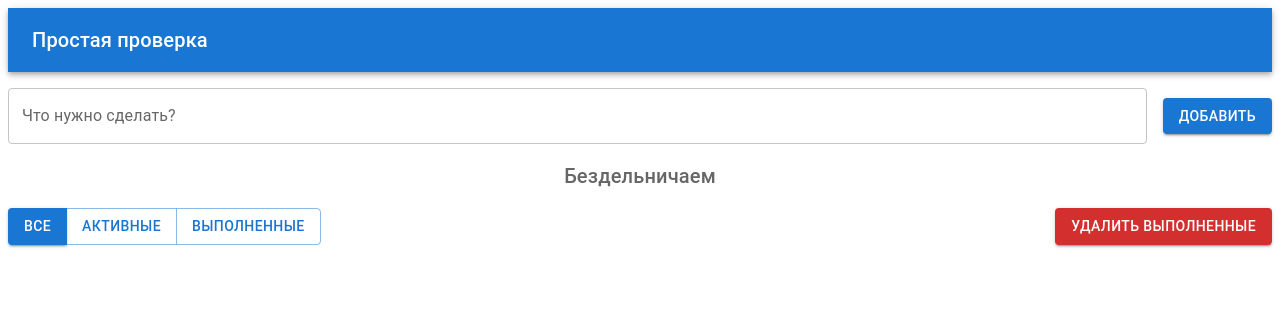
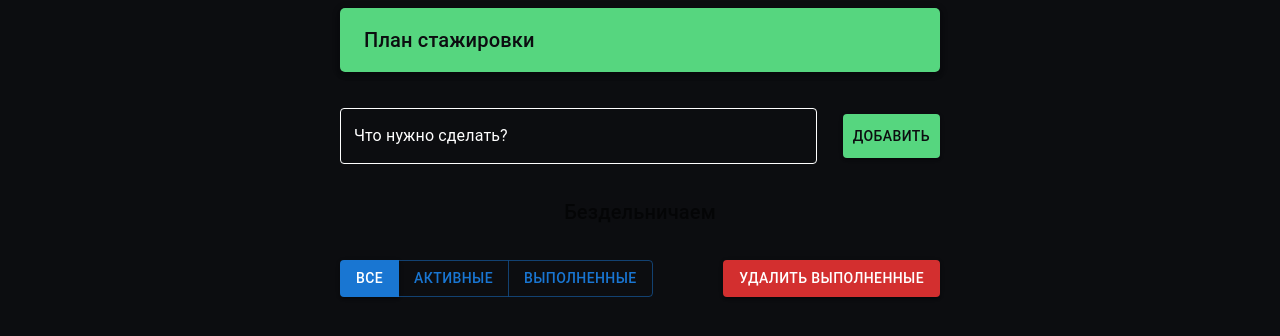
Before and after one commit to AndStrel/tasks, a React (Vite) app: page / in a window 1280 px wide. Shown: the top 336 px of the page. Built offline with nearby package versions, Linux system fonts and the light colour scheme.

Commit message:
add new color

```diff
--- a/index.html
+++ b/index.html
@@ -1,5 +1,5 @@
 <!doctype html>
-<html lang="en">
+<html lang="ru">
   <head>
     <meta charset="UTF-8" />
     <link rel="icon" href="https://jobs.mindbox.ru/favicons/main-favicon-32x32.png" sizes="32x32">
--- a/package.json
+++ b/package.json
@@ -4,7 +4,7 @@
   "version": "0.0.0",
   "type": "module",
   "scripts": {
-    "dev": "vite",
+    "start": "vite",
     "build": "tsc -b && vite build",
     "deploy": "gh-pages -d dist",
     "lint": "eslint .",
@@ -37,6 +37,7 @@
     "gh-pages": "^6.2.0",
     "globals": "^15.12.0",
     "jest": "^29.7.0",
+    "sass-embedded": "^1.83.4",
     "ts-jest": "^29.2.5",
     "ts-node": "^10.9.2",
     "typescript": "^5.7.2",
--- /dev/null
+++ b/src/components/app/app.module.scss
@@ -0,0 +1,6 @@
+.app {
+  display: flex;
+  flex-direction: column;
+  max-width: 600px;
+  margin: 0 auto;
+}
--- a/src/components/app/app.tsx
+++ b/src/components/app/app.tsx
@@ -1,26 +1,27 @@
-import Header from '../header/header'
-import Input from '../input/input'
-import TaskList from '../list/list'
-import Filter from '../filter/filter'
-import { RootState, useSelector } from '../../services/store'
+import Header from "../header/header";
+import Input from "../input/input";
+import TaskList from "../list/list";
+import Filter from "../filter/filter";
+import { RootState, useSelector } from "../../services/store";
+import styles from "./app.module.scss";
 
 export const App: React.FC = () => {
-	const tasks = useSelector((state: RootState) => state.todo)
-	const filter = useSelector((state: RootState) => state.filter.filter)
+  const tasks = useSelector((state: RootState) => state.todo);
+  const filter = useSelector((state: RootState) => state.filter.filter);
 
   const filteredTasks = tasks.filter((task) => {
-		if (filter === 'all') return true
-		if (filter === 'active') return !task.completed
-		if (filter === 'completed') return task.completed
-		return true
-	})
+    if (filter === "all") return true;
+    if (filter === "active") return !task.completed;
+    if (filter === "completed") return task.completed;
+    return true;
+  });
 
   return (
-		<>
+    <div data-cy="app" className={styles.app}>
       <Header />
       <Input />
       <TaskList tasks={filteredTasks} />
       <Filter />
-		</>
-	)
-}
+    </div>
+  );
+};
--- a/src/components/header/header.module.scss
+++ b/src/components/header/header.module.scss
@@ -1,9 +1,12 @@
-.header {
+@use "/src/index.scss" as *;
+
+
+header.header {
   display: flex;
   justify-content: center;
-  padding: 20px;
-  background-color: #4a90e2;
-  color: #fff;
+  // padding: 20px;
+  background-color: $colorAccent;
+  color: $colorDark;
   font-size: 2rem;
   font-weight: bold;
   border-radius: 5px;
@@ -11,11 +14,6 @@
 }
 
 .title {
-  -webkit-text-stroke: 3px #000;
-  text-shadow: 5px 5px 0 #000;
-  font-family: "Bungee";
-  color: #4a90e2;
-  font-size: 5rem;
-  text-transform: uppercase;
+
 
 }
--- a/src/components/header/header.tsx
+++ b/src/components/header/header.tsx
@@ -1,12 +1,12 @@
 import React from 'react';
 import { AppBar, Toolbar, Typography } from '@mui/material';
-
+import styles from './header.module.scss';
 const Header: React.FC = () => {
   return (
-    <AppBar position="static">
+    <AppBar position="static" className={styles.header}>
       <Toolbar>
         <Typography variant="h6" component="div">
-          Простая проверка
+          План стажировки
         </Typography>
       </Toolbar>
     </AppBar>
--- a/src/components/input/Input.module.scss
+++ b/src/components/input/Input.module.scss
@@ -1,30 +1,42 @@
+@use "/src/index.scss" as *;
+
+
 .inputContainer {
-	display: flex;
-	align-items: center;
-	padding: 10px;
-	border-bottom: 1px solid #e2e2e2;
+  border: $colorLight;
+
+  label {
+    color: $colorLight;
+  }
+  fieldset {
+    color: $colorLight;
+    border: 1px solid $colorLight;
+  }
+  div {
+	&:hover {
+		fieldset {
+			border-color: $colorLight !important;
+		}
+	}
   }
 
-.input {
-	flex: 1;
-	padding: 10px;
-	font-size: 1rem;
-	border: 1px solid #ccc;
-	border-radius: 4px;
-	outline: none;
+}
+input {
+  color: $colorLight !important;
+  &:hover {
+    fieldset {
+      border: $colorLight;
+    }
+  }
 }
 
-.addButton {
+button.addButton {
   padding: 10px;
   margin-left: 10px;
-	background-color: #e23636;
-	color: #fff;
-	font-weight: bold;
-	border: none;
-	border-radius: 4px;
-	cursor: pointer;
+  background-color: $colorAccent;
+  color: $colorDark;
 
   &:hover {
-		background-color: #c82828;
+    opacity: 0.8;
+    background-color: $colorAccent;
   }
 }
--- a/src/components/input/input.tsx
+++ b/src/components/input/input.tsx
@@ -1,48 +1,52 @@
-import React, { useState } from 'react'
-// import styles from './Input.module.scss'
-import { useDispatch } from '../../services/store'
-import { addTodo } from '../../slices/todo/toDoReducer'
-import { TextField, Button, Box } from '@mui/material'
+import React, { useState } from "react";
+
+import { useDispatch } from "../../services/store";
+import { addTodo } from "../../slices/todo/toDoReducer";
+import { TextField, Button, Box } from "@mui/material";
+import styles from "./Input.module.scss";
 const Input: React.FC = () => {
-	const [task, setTask] = useState('')
-	const dispatch = useDispatch()
+  const [task, setTask] = useState("");
+  const dispatch = useDispatch();
   const handleAddTask = () => {
     if (task.trim()) {
-			dispatch(addTodo(task))
-			setTask('')
+      dispatch(addTodo(task));
+      setTask("");
     }
-	}
+  };
 
   const handleKeyPress = (event: React.KeyboardEvent) => {
-		if (event.key === 'Enter') {
-			dispatch(addTodo(task))
+    if (event.key === "Enter") {
+      dispatch(addTodo(task));
     }
-	}
+  };
 
   return (
-		<Box sx={{ display: 'flex', alignItems: 'center', marginY: 2 }}>
+    <Box sx={{ display: "flex", alignItems: "center", marginY: 2 }}>
       <TextField
-				variant='outlined'
-				label='Что нужно сделать?'
+        className={styles.inputContainer}
+        variant="outlined"
+        label="Что нужно сделать?"
+		focused={false}
         value={task}
         onChange={(e) => setTask(e.target.value)}
         onKeyDown={handleKeyPress}
         sx={{ flexGrow: 1, marginRight: 2 }}
-				data-cy='task-input'
+        data-cy="task-input"
       />
       <Button
-				variant='contained'
-				color='primary'
+		className={styles.addButton}
+        variant="contained"
+        color="primary"
         onClick={handleAddTask}
-				data-cy='add-button'
+        data-cy="add-button"
       >
         Добавить
       </Button>
     </Box>
-	)
-}
+  );
+};
 
-export default Input
+export default Input;
 
 // />
 // <button
--- /dev/null
+++ b/src/index.scss
@@ -0,0 +1,8 @@
+$colorLight: #fff;
+$colorDark: #0c0d10;
+$colorAccent: #56d67f;
+
+:root {
+    background-color: $colorDark;
+    color: $colorLight;
+}
--- a/src/main.tsx
+++ b/src/main.tsx
@@ -4,6 +4,7 @@ import { BrowserRouter } from "react-router-dom";
 import { Provider } from "react-redux";
 import { App } from "./components/app/app.tsx";
 import store from "./services/store.ts";
+import "./index.scss";
 
 createRoot(document.getElementById("root")!).render(
   <Provider store={store}>
--- a/vite.config.ts
+++ b/vite.config.ts
@@ -6,7 +6,7 @@ export default defineConfig({
   base: '/tasks/',
   plugins: [react()],
   server: {
-    port: 3000, // Укажите нужный порт, например, 3000
-    open: true,  // Автоматически откроет браузер при запуске
+    port: 3000,
+    open: true,
   },
 })
```
Also changed, not shown: src/assets/image/head-pattern.png (added), 1 other file (tests, documents, lock files or other folders). Lines whose indentation alone changed are shown as unchanged.
